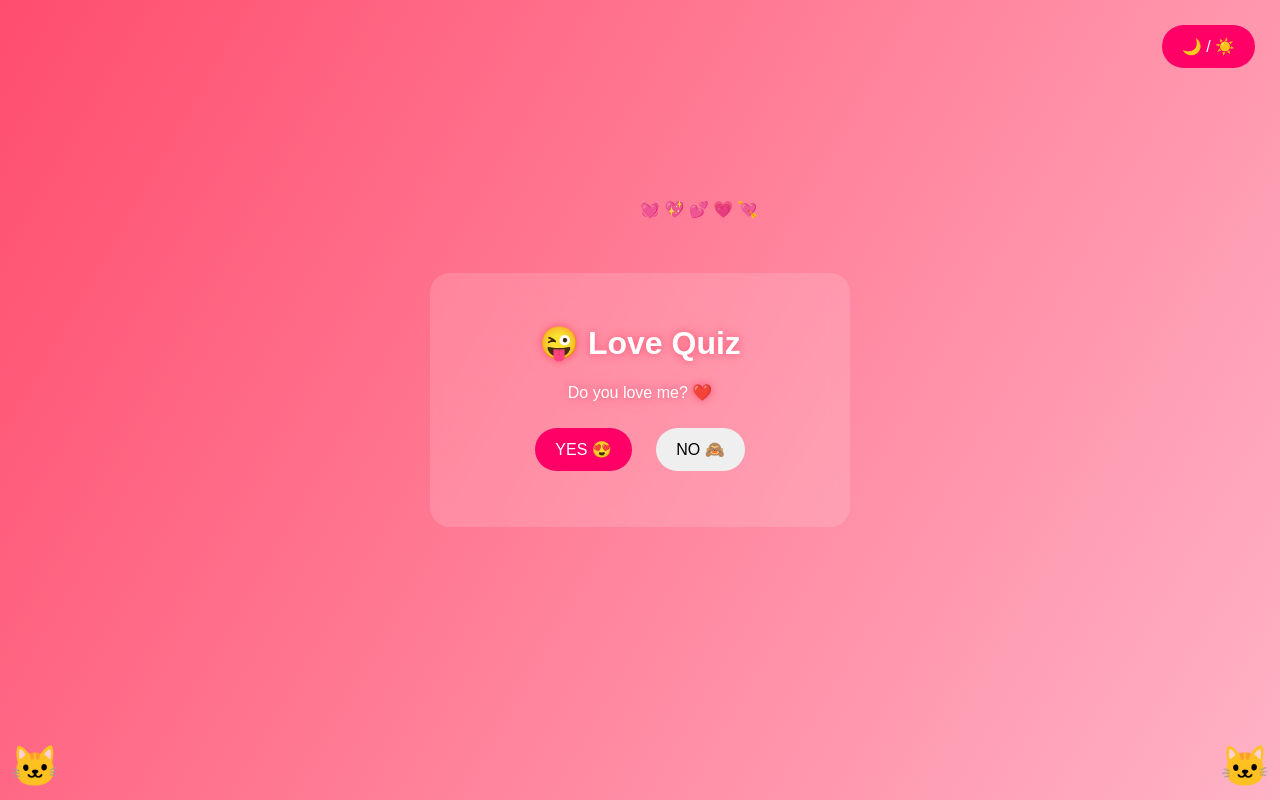
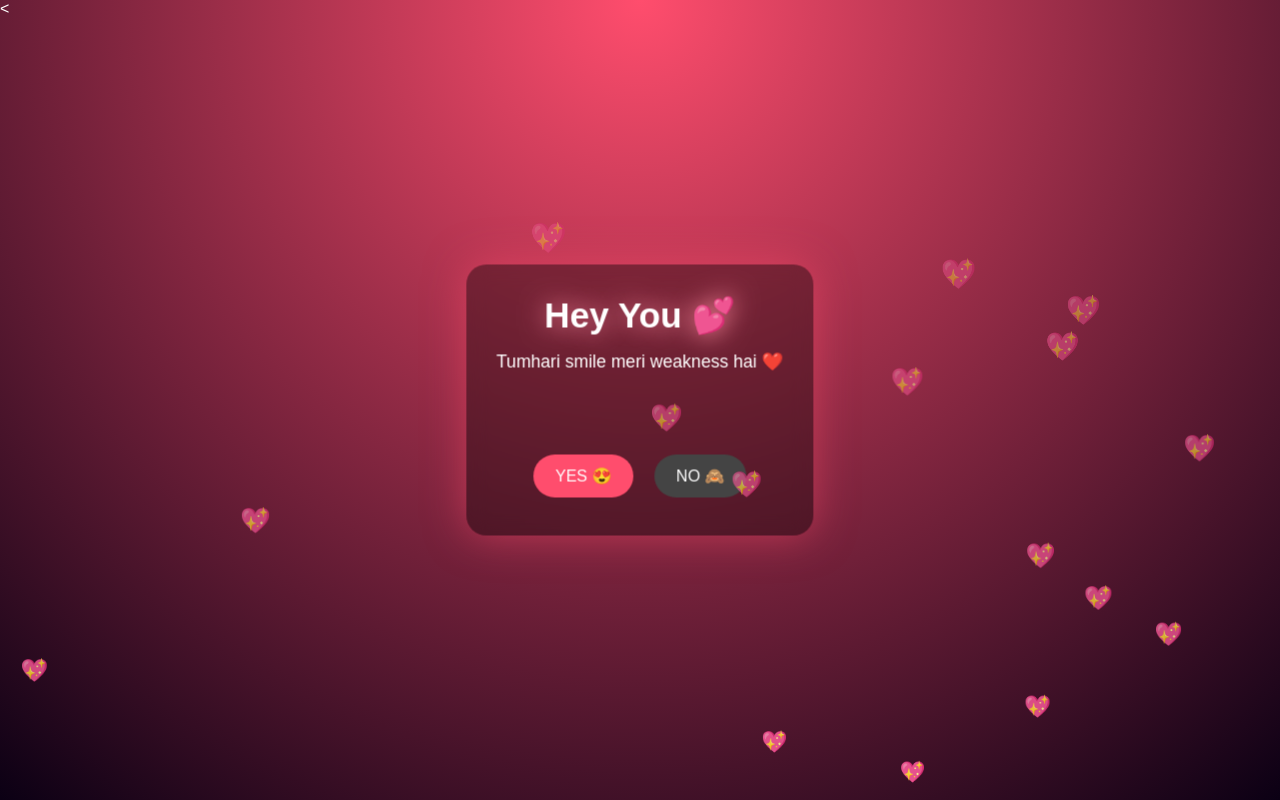
Before and after one commit to 123rabi123/new-year, a plain HTML site: page index.html in a window 1280 px wide. Drawn offline with Linux system fonts and the light colour scheme.

Commit message:
Update index.html

```diff
--- a/index.html
+++ b/index.html
@@ -1,34 +1,177 @@
-<!DOCTYPE html>
+<<!DOCTYPE html>
 <html lang="en">
 <head>
-  <meta charset="UTF-8">
-  <title>Ultimate Love Quiz ❤️</title>
-  <link rel="stylesheet" href="style.css">
+<meta charset="UTF-8">
+<title>For You ❤️</title>
+<meta name="viewport" content="width=device-width, initial-scale=1.0">
+
+<style>
+*{margin:0;padding:0;box-sizing:border-box;font-family:'Poppins',sans-serif}
+
+body{
+  height:100vh;
+  background:radial-gradient(circle at top,#ff4d6d,#0b0014);
+  overflow:hidden;
+  color:#fff;
+}
+
+/* Floating hearts */
+.heart{
+  position:absolute;
+  bottom:-20px;
+  font-size:20px;
+  animation:float 8s linear infinite;
+  opacity:.7;
+}
+@keyframes float{
+  0%{transform:translateY(0) scale(1);opacity:1}
+  100%{transform:translateY(-120vh) scale(1.8);opacity:0}
+}
+
+/* Center box */
+.card{
+  position:absolute;
+  top:50%;
+  left:50%;
+  transform:translate(-50%,-50%);
+  text-align:center;
+  padding:30px;
+  background:rgba(0,0,0,.35);
+  border-radius:20px;
+  backdrop-filter:blur(10px);
+  box-shadow:0 0 40px rgba(255,77,109,.5);
+}
+
+.card h1{
+  font-size:2.2rem;
+  margin-bottom:10px;
+  animation:glow 2s infinite alternate;
+}
+
+@keyframes glow{
+  from{text-shadow:0 0 10px #ff4d6d}
+  to{text-shadow:0 0 30px #ff99ac}
+}
+
+#text{
+  font-size:1.1rem;
+  min-height:80px;
+  margin:15px 0;
+}
+
+/* Buttons */
+.btns button{
+  padding:12px 22px;
+  margin:8px;
+  border:none;
+  border-radius:30px;
+  font-size:16px;
+  cursor:pointer;
+  transition:.3s;
+}
+
+.yes{background:#ff4d6d;color:#fff}
+.no{background:#444;color:#fff}
+
+.yes:hover{transform:scale(1.1)}
+.no:hover{transform:translateX(20px)}
+
+/* Fireworks */
+.firework{
+  position:absolute;
+  width:6px;
+  height:6px;
+  border-radius:50%;
+  animation:boom 1s ease-out forwards;
+}
+@keyframes boom{
+  from{transform:scale(0)}
+  to{transform:scale(25);opacity:0}
+}
+</style>
 </head>
-<body class="light">
 
-  <!-- 🌙 TOGGLE -->
-  <button class="toggle" onclick="toggleMode()">🌙 / ☀️</button>
+<body>
 
-  <!-- 🐱 CAT STICKERS -->
-  <div class="cat left">🐱</div>
-  <div class="cat right">🐱</div>
+<audio id="music" src="aud.mp3"></audio>
 
-  <!-- 💓 FLOATING HEARTS -->
-  <div class="hearts"></div>
+<div class="card">
+  <h1>Hey You 💕</h1>
+  <div id="text"></div>
 
-  <div class="box">
-    <h1 id="title" class="glow">😜 Love Quiz</h1>
-    <p id="question" class="glow">Do you love me? ❤️</p>
+  <div class="btns">
+    <button class="yes" onclick="yesClick()">YES 😍</button>
+    <button class="no" onclick="noClick()">NO 🙈</button>
+  </div>
+</div>
 
-    <div class="buttons">
-      <button onclick="yesLove()">YES 😍</button>
-      <button id="noBtn">NO 🙈</button>
-    </div>
+<script>
+/* Love lines */
+const lines=[
+  "Happy New Year my favorite person 🎆",
+  "Tumhari smile meri weakness hai ❤️",
+  "Tum ho to duniya perfect lagti hai ✨",
+  "Dil serious hai… feelings real hain 😌",
+  "Aur sawaal simple hai…",
+  "Kya tum meri banogi? 💍❤️"
+];
 
-    <p id="result" class="glow"></p>
-  </div>
+let i=0;
+const textBox=document.getElementById("text");
+const music=document.getElementById("music");
 
-  <script src="script.js"></script>
+/* Typewriter */
+function typeLine(){
+  if(i<lines.length){
+    let j=0;
+    textBox.innerHTML="";
+    let interval=setInterval(()=>{
+      textBox.innerHTML+=lines[i][j];
+      j++;
+      if(j>=lines[i].length){
+        clearInterval(interval);
+        i++;
+        setTimeout(typeLine,1200);
+      }
+    },50);
+  }
+}
+typeLine();
+
+/* Hearts background */
+setInterval(()=>{
+  const h=document.createElement("div");
+  h.className="heart";
+  h.style.left=Math.random()*100+"vw";
+  h.innerHTML="💖";
+  document.body.appendChild(h);
+  setTimeout(()=>h.remove(),8000);
+},300);
+
+/* Button actions */
+function yesClick(){
+  music.play();
+  fireworks();
+  textBox.innerHTML="Yayyy! You made my heart smile 💋💞";
+}
+
+function noClick(){
+  textBox.innerHTML="Arey soch lo na 😜❤️";
+}
+
+/* Fireworks */
+function fireworks(){
+  for(let i=0;i<15;i++){
+    const f=document.createElement("div");
+    f.className="firework";
+    f.style.left=50+Math.random()*20-10+"vw";
+    f.style.top=40+Math.random()*20-10+"vh";
+    f.style.background=`hsl(${Math.random()*360},100%,60%)`;
+    document.body.appendChild(f);
+    setTimeout(()=>f.remove(),1000);
+  }
+}
+</script>
+
 </body>
 </html>
```
